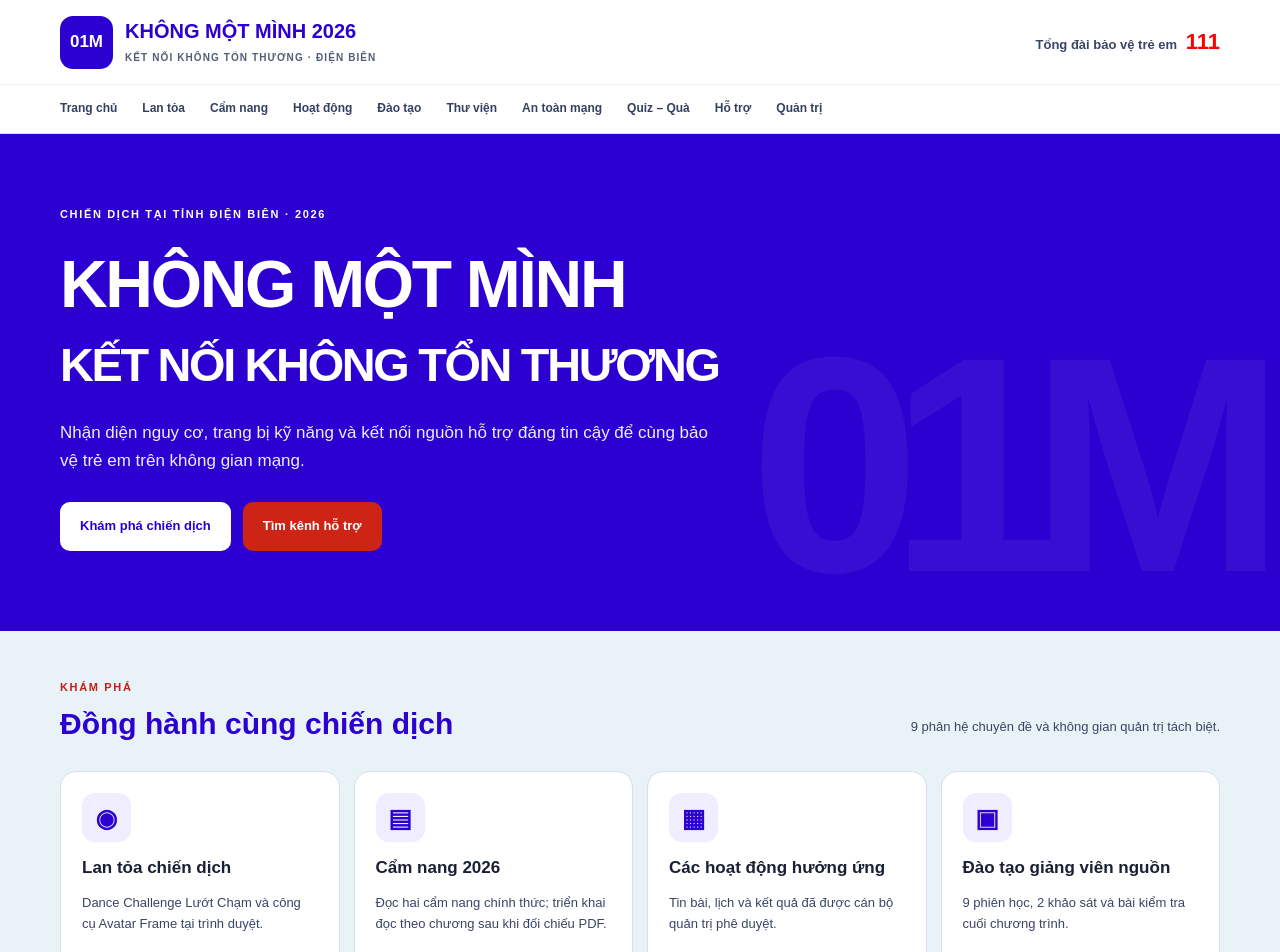
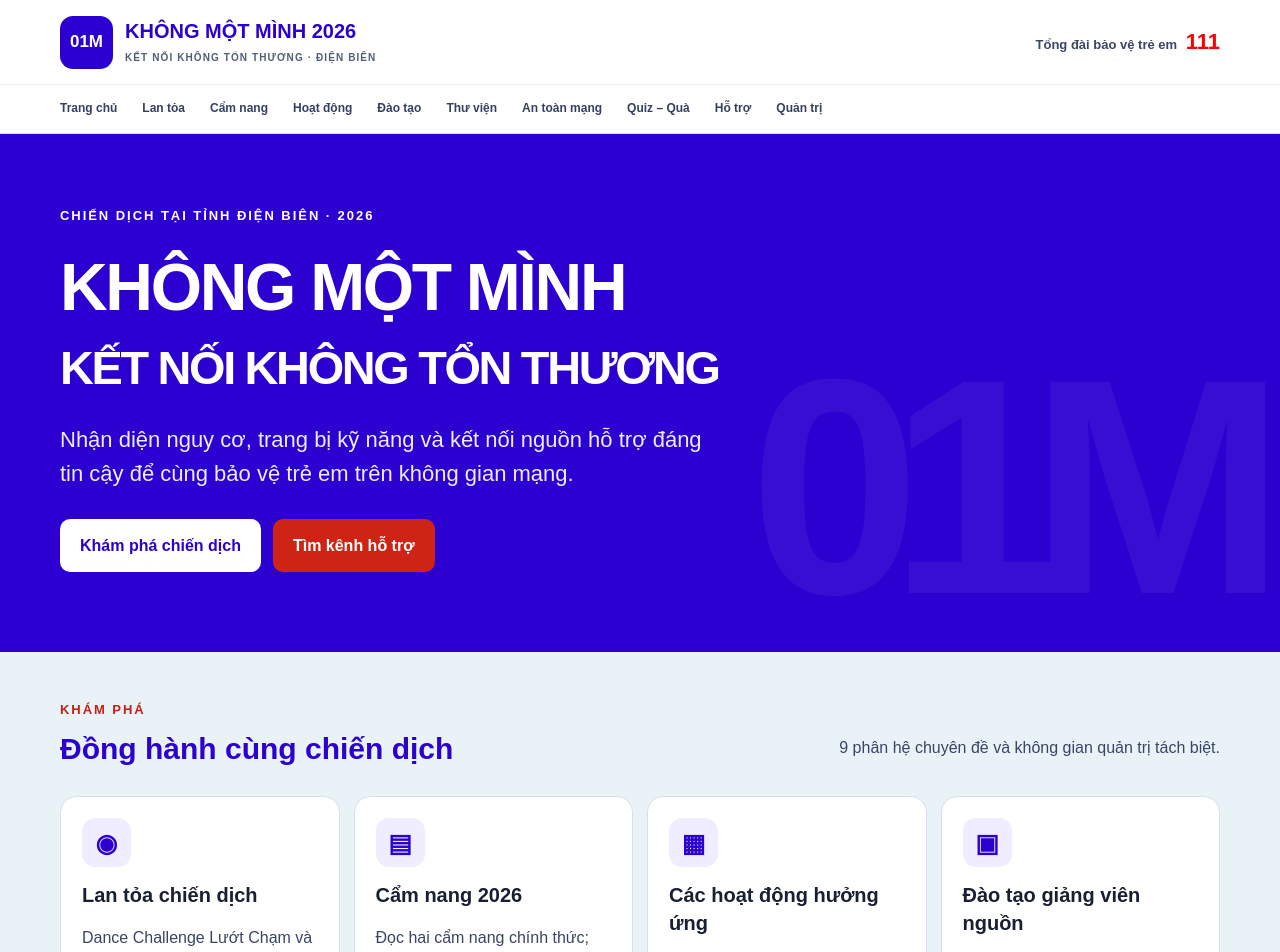
Before and after one commit to xuanvut1k21-bot/Khong_mot_minh_2026_dienbien, a Next.js app: page / in a window 1280 px wide. Shown: the top 952 px of the page. Built offline with nearby package versions, Linux system fonts and the light colour scheme; no server answers; the database is empty.

Commit message:
Tăng cỡ chữ trang chủ cho bản xem thử Render

```diff
--- a/app/globals.css
+++ b/app/globals.css
@@ -59,3 +59,28 @@ a{color:var(--blue);text-decoration:none}a:hover{text-decoration:underline}
 .field-unit{display:block;padding:10px;margin-top:5px;color:var(--ink);font-weight:700;background:#f1f2ff;border-radius:9px}
 
 .field input[type="checkbox"]{display:inline-block;width:auto;margin:0 .5rem 0 0;vertical-align:middle;accent-color:var(--blue)}
+
+.home-page .hero p {
+  font-size: clamp(1.125rem, 1rem + 0.5vw, 1.375rem);
+  line-height: 1.55;
+}
+.home-page .section-heading p,
+.home-page .feature-card p,
+.home-page .info-card p,
+.home-page .split-callout p,
+.home-page .empty-state {
+  font-size: 1rem;
+  line-height: 1.6;
+}
+.home-page .feature-card h3,
+.home-page .info-card h3 {
+  font-size: 1.25rem;
+}
+.home-page .button,
+.home-page .card-link {
+  font-size: 1rem;
+}
+.home-page .eyebrow,
+.home-page .section-kicker {
+  font-size: 0.8125rem;
+}
--- a/app/page.tsx
+++ b/app/page.tsx
@@ -5,7 +5,7 @@ import { PublishedActivities } from "@/components/PublishedActivities";
 
 export default function HomePage() {
   return (
-    <main>
+    <main className="home-page">
       <section className="hero">
         <div className="container hero-inner">
           <span className="eyebrow">CHIẾN DỊCH TẠI TỈNH ĐIỆN BIÊN · 2026</span>
```
